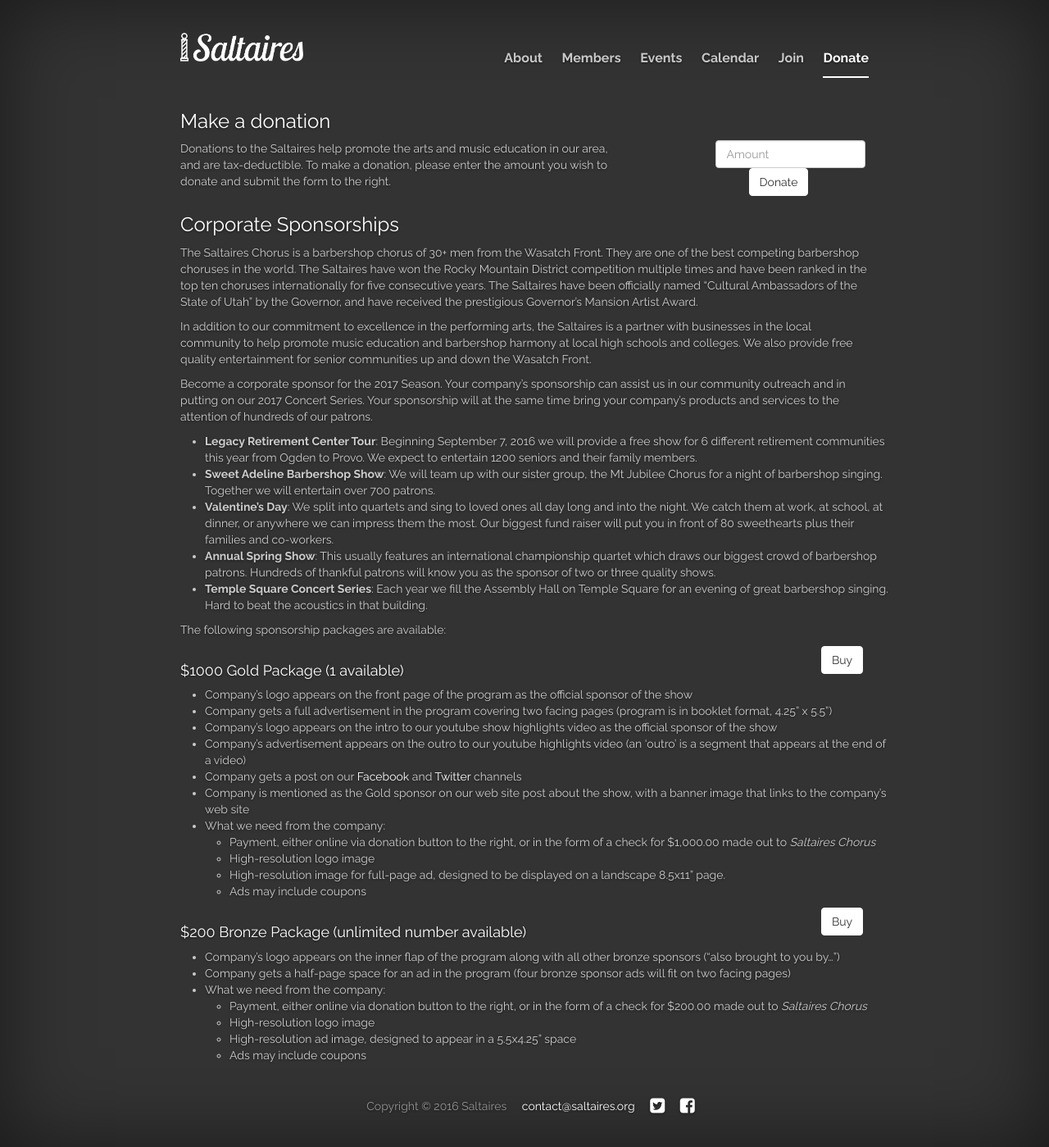
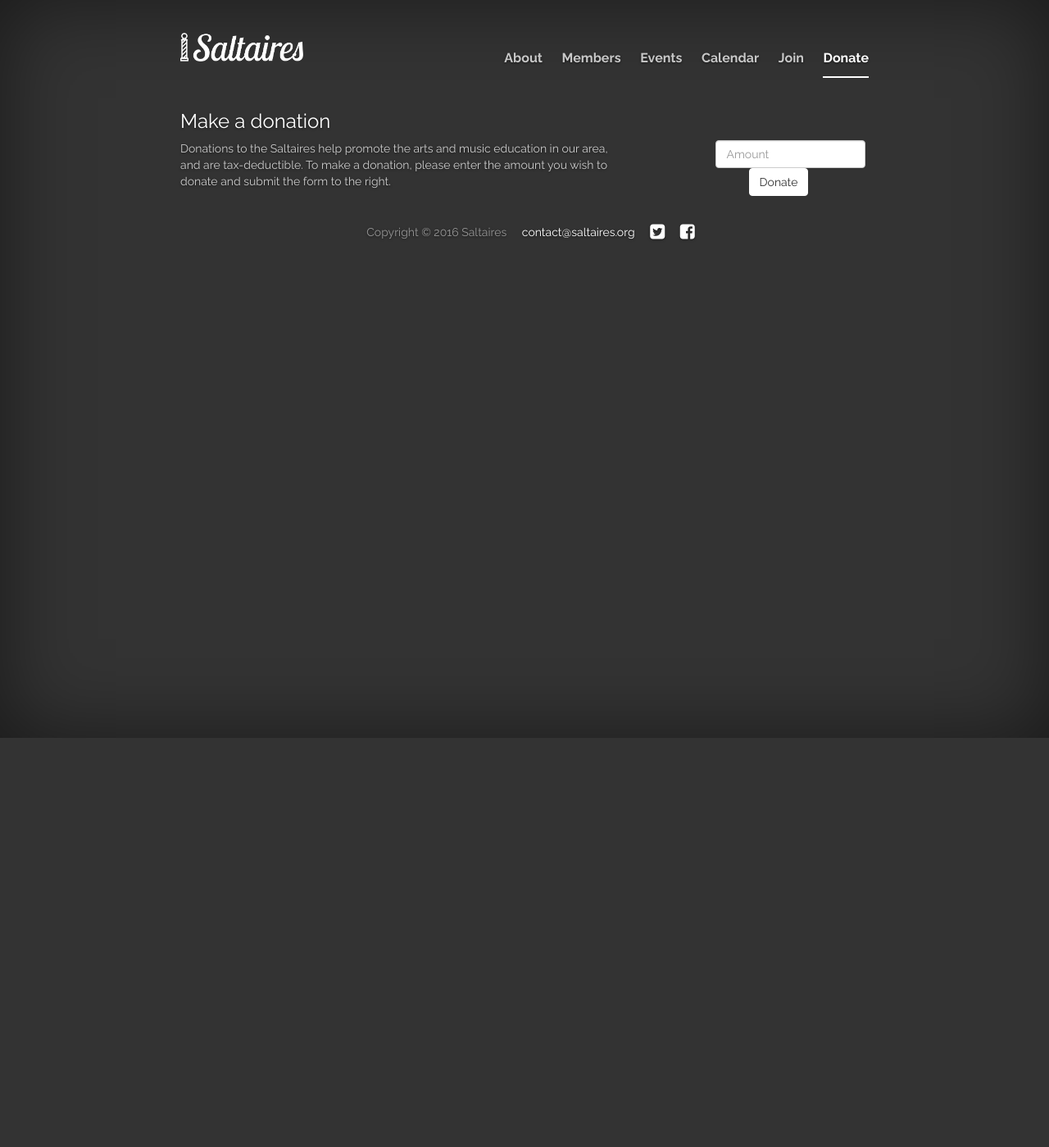
Before and after one commit to cayblood/saltaires, a Jekyll site: the page built from jekyll-site/donate.md, in a window 1280 px wide. Shown: the whole page at 82% size. Built offline with Jekyll 4.4.1, drawn with Linux system fonts in a browser that asks for light colours; nearby versions of some CDN libraries; library files that are not in the unit come from our copies; after the commit the page ends 900 px from its top, so only the background shows below that.

Commit message:
Remove corporate sponsorship section

```diff
--- a/jekyll-site/donate.md
+++ b/jekyll-site/donate.md
@@ -81,85 +81,3 @@ $(window).on('popstate', function() {
   handler.close();
 });
 </script>
-
-### Corporate Sponsorships
-
-The Saltaires Chorus is a barbershop chorus of 30+ men from the Wasatch Front. They are one
-of the best competing barbershop choruses in the world. The Saltaires have won the Rocky
-Mountain District competition multiple times and have been ranked in the top ten choruses
-internationally for five consecutive years. The Saltaires have been officially named "Cultural
-Ambassadors of the State of Utah" by the Governor, and have received the prestigious
-Governor's Mansion Artist Award.
-
-In addition to our commitment to excellence in the performing arts, the Saltaires is a partner with
-businesses in the local community to help promote music education and barbershop harmony at
-local high schools and colleges. We also provide free quality entertainment for senior
-communities up and down the Wasatch Front.
-
-Become a corporate sponsor for the 2017 Season. Your company's sponsorship can assist us
-in our community outreach and in putting on our 2017 Concert Series. Your sponsorship will at
-the same time bring your company's products and services to the attention of hundreds of our
-patrons.
-
-* **Legacy Retirement Center Tour**: Beginning September 7, 2016 we will provide a free show for 6 different retirement communities this year from Ogden to Provo. We expect to entertain 1200 seniors and their family members.
-* **Sweet Adeline Barbershop Show**: We will team up with our sister group, the Mt Jubilee Chorus for a night of barbershop singing. Together we will entertain over 700 patrons.
-* **Valentine's Day**: We split into quartets and sing to loved ones all day long and into the night. We catch them at work, at school, at dinner, or anywhere we can impress them the most. Our biggest fund raiser will put you in front of 80 sweethearts plus their families and co-workers.
-* **Annual Spring Show**: This usually features an international championship quartet which draws our biggest crowd of barbershop patrons. Hundreds of thankful patrons will know you as the sponsor of two or three quality shows.
-* **Temple Square Concert Series**: Each year we fill the Assembly Hall on Temple Square for an evening of great barbershop singing. Hard to beat the acoustics in that building.
-
-The following sponsorship packages are available:
-
-<div class="row">
-  <div class="col-md-10">
-    <h4>$1000 Gold Package (1 available)</h4>
-  </div>
-  <div class="col-md-2">
-    <form action="" method="POST" class="form-inline">
-      <button type="submit" class="btn btn-default" id="donateButtonGold">Buy</button>
-    </form>
-  </div>
-</div>
-<script>
-$('#donateButtonGold').on('click', function(e) {
-  e.preventDefault();
-  handler.open({ amount: 100000 });
-});
-</script>
-
-* Company's logo appears on the front page of the program as the official sponsor of the show
-* Company gets a full advertisement in the program covering two facing pages (program is in booklet format, 4.25" x 5.5")
-* Company's logo appears on the intro to our youtube show highlights video as the official sponsor of the show
-* Company’s advertisement appears on the outro to our youtube highlights video (an 'outro' is a segment that appears at the end of a video)
-* Company gets a post on our [Facebook](https://www.facebook.com/TheSaltaires/) and [Twitter](https://twitter.com/thesaltaires) channels
-* Company is mentioned as the Gold sponsor on our web site post about the show, with a banner image that links to the company's web site
-* What we need from the company:
-  * Payment, either online via donation button to the right, or in the form of a check for $1,000.00 made out to *Saltaires Chorus*
-  * High-resolution logo image
-  * High-resolution image for full-page ad, designed to be displayed on a landscape 8.5x11" page.
-  * Ads may include coupons
-
-
-<div class="row">
-  <div class="col-md-10">
-    <h4>$200 Bronze Package (unlimited number available)</h4>
-  </div>
-  <div class="col-md-2">
-    <form action="" method="POST" class="form-inline">
-      <button type="submit" class="btn btn-default" id="donateButtonBronze">Buy</button>
-    </form>
-  </div>
-</div>
-<script>
-$('#donateButtonBronze').on('click', function(e) {
-  e.preventDefault();
-  handler.open({ amount: 20000 });
-});
-</script>
-
-* Company's logo appears on the inner flap of the program along with all other bronze sponsors ("also brought to you by...")
-* Company gets a half-page space for an ad in the program (four bronze sponsor ads will fit on two facing pages)
-* What we need from the company:
-  * Payment, either online via donation button to the right, or in the form of a check for $200.00 made out to *Saltaires Chorus*
-  * High-resolution logo image
-  * High-resolution ad image, designed to appear in a 5.5x4.25" space
-  * Ads may include coupons
```
